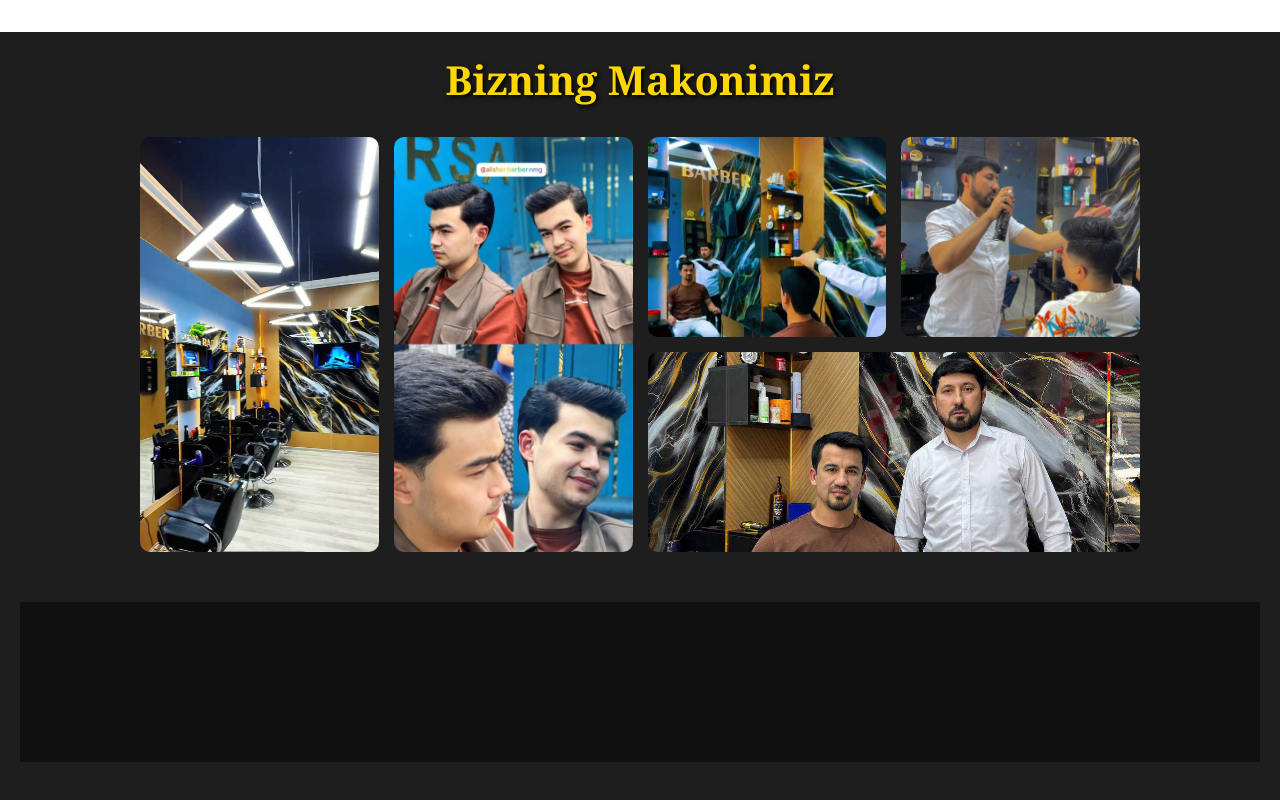
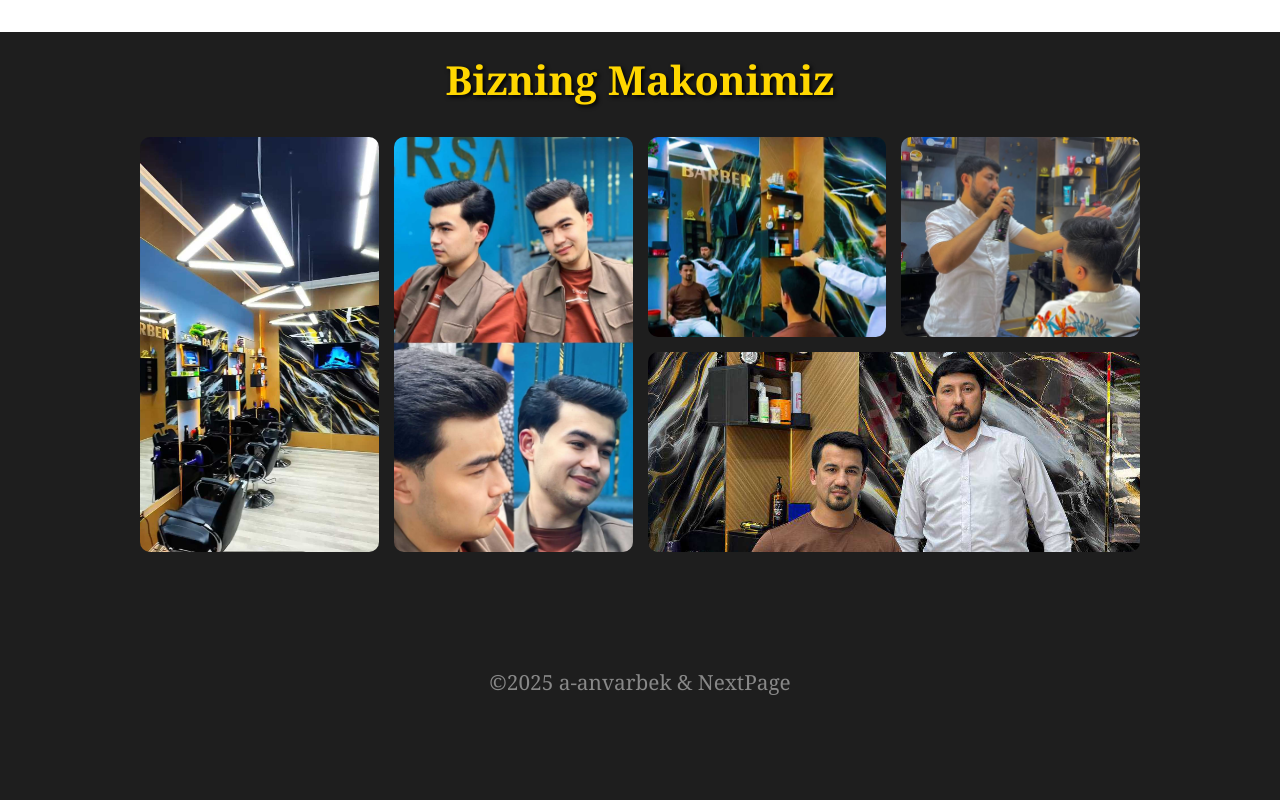
Before and after one commit to a-anvarbek/Alisher-s-Barbershop, a React (Vite) app: page / in a window 1280 px wide. Shown: the part 1568-2368 px from the top of the page. Built offline with nearby package versions, Linux system fonts and the light colour scheme.

Commit message:
fix: error with response

```diff
--- a/src/components/Contact.jsx
+++ b/src/components/Contact.jsx
@@ -29,6 +29,10 @@ const P = styled.p`
 
 const H1 = styled.h1`
   padding: 20px 30px;
+
+  @media (max-width: 768px) {
+    font-size: 1.3rem;
+  }
 `;
 
 const Button = styled.button`
@@ -82,7 +86,12 @@ const Img = styled.img`
 const ContentP = styled.p`
   font-size: 1.7rem;
   color: blue;
+
+  @media (max-width: 768px) {
+    font-size: 1.3rem;
+  }
 `;
+
 
 const Contact = () => {
   const [open, setOpen] = useState(false);
--- a/src/components/ExampleMyWorks.jsx
+++ b/src/components/ExampleMyWorks.jsx
@@ -5,7 +5,7 @@ import Image2 from "../Images/img2.jpg";
 import Image3 from "../Images/img3.jpg";
 import Image4 from "../Images/img4.jpg";
 import Image5 from "../Images/img7.jpg";
-import Image6 from "../Images/instagram.png";
+import InstagramIcon from '@mui/icons-material/Instagram';
 
 
 const Wrapper = styled.div`
@@ -85,8 +85,8 @@ const Item5 = styled(Img)`
 `;
 
 const Footer = styled.div`
-  background-color: #111;
-  color: #eee;
+  /* background-color: #111; */
+  color: #888;
   padding: 40px 20px;
   height: 160px;
   text-align: center;
@@ -95,12 +95,18 @@ const Footer = styled.div`
   align-items: center;
 `;
 
-const H1 = styled.h1``;
+const FooterP = styled.p`
+    font-size: 1.3rem;
+    width: 100%;
+    text-align: center;
+`
+
 
 const ExampleMyWorks = () => {
   return (
     <Wrapper>
       <Title>Bizning Makonimiz</Title>
+
       <Content>
         <Item1 src={Image1} />
         <Item3 src={Image3} />
@@ -108,10 +114,9 @@ const ExampleMyWorks = () => {
         <Item5 src={Image5} />
         <Item2 src={Image2} />
       </Content>
+
       <Footer>
-        {/* <ContentFooter href="">
-          <Img src={Image6} />
-        </ContentFooter> */}
+          <FooterP>&copy;2025 a-anvarbek & NextPage</FooterP>
       </Footer>
     </Wrapper>
   );
--- a/src/components/MainPage.jsx
+++ b/src/components/MainPage.jsx
@@ -48,8 +48,8 @@ const Case = styled.div`
   margin-top: 50px;
 
   @media (max-width: 768px) {
-    width: 200px;
-    height: 200px;
+    width: 150px;
+    height: 150px;
   }
 `;
 
@@ -58,8 +58,8 @@ const Img = styled.img`
   height: 250px;
 
   @media (max-width: 768px) {
-    width: 175px;
-    height: 175px;
+    width: 125px;
+    height: 125px;
   }
 `;
 
```
Also changed, not shown: src/Images/img3.jpg.
